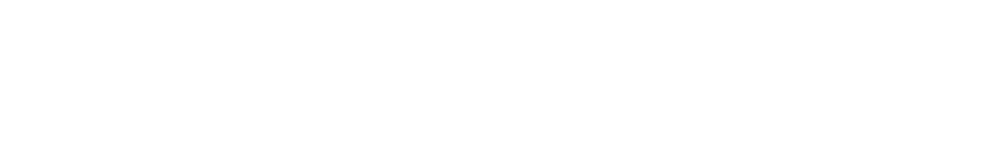
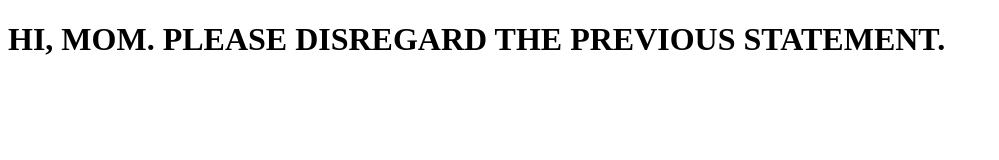
Before and after one commit to SalamanderCtesiphon/nextjstutorial, a plain HTML site: page index.html in a window 1280 px wide. Shown: the whole page, without its empty margins (0-999 px from the left). Drawn offline with Linux system fonts and the light colour scheme.

Commit message:
added some markup because you know the internets

```diff
--- a/index.html
+++ b/index.html
@@ -6,6 +6,6 @@
   <title>Document</title>
 </head>
 <body>
-
+  <h1>HI, MOM. PLEASE DISREGARD THE PREVIOUS STATEMENT.</h1>
 </body>
 </html>
```
